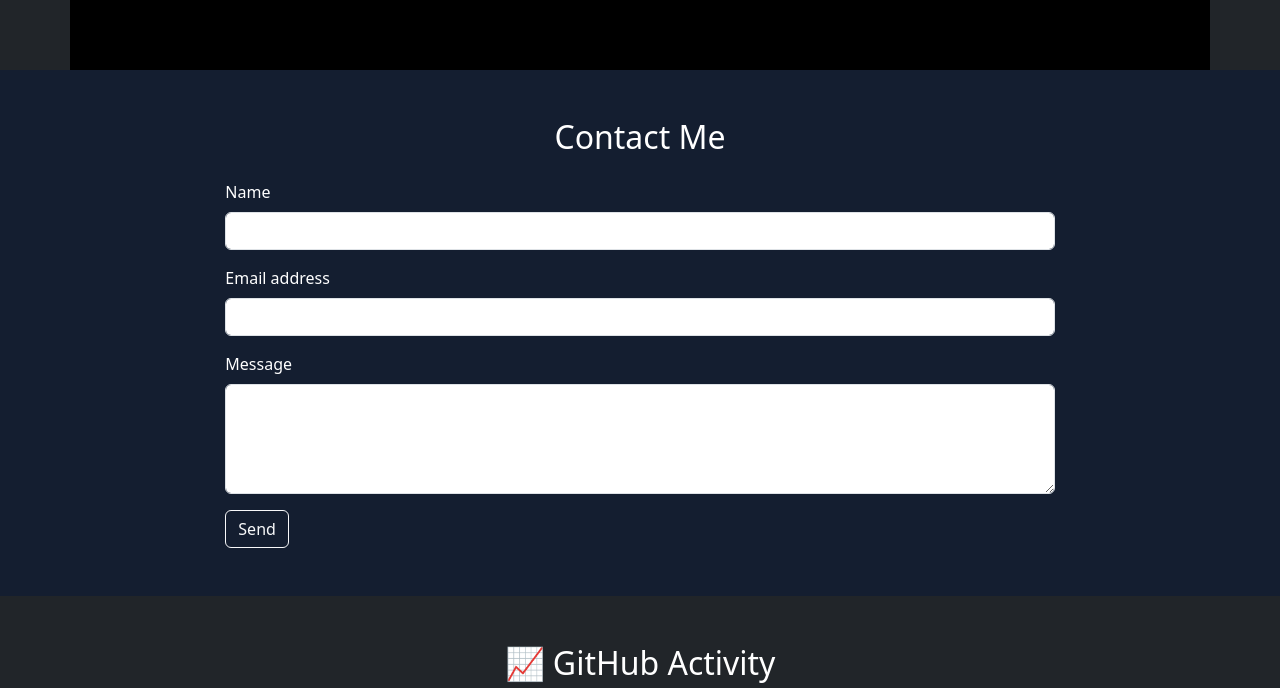
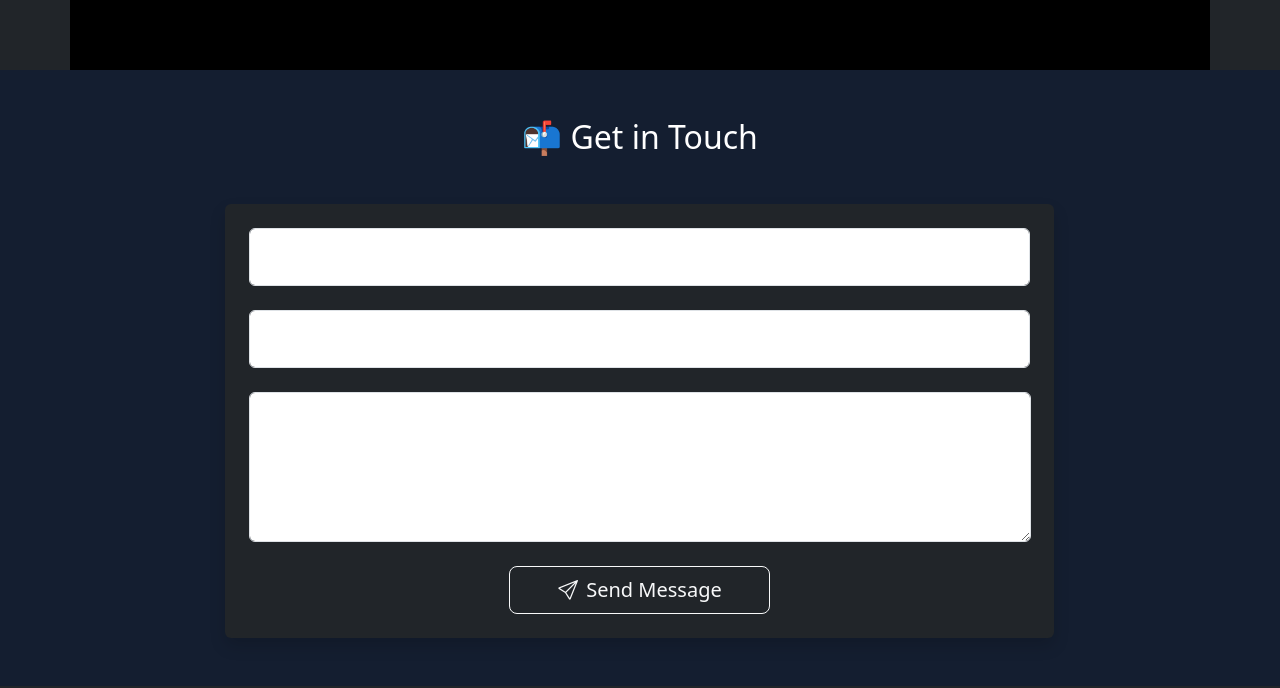
Before and after one commit to 01Prathamesh/Portfolio, a React (Create React App) app: page / in a window 1280 px wide. Shown: the part 1486-2174 px from the top of the page. Built offline with nearby package versions, Linux system fonts and the light colour scheme.

Commit message:
Fix: Enhance Contact section with floating labels, icons, and modern card UI

```diff
--- a/src/App.js
+++ b/src/App.js
@@ -217,29 +217,34 @@ function App() {
 
       {/* Contact Section */}
       <section id="contact" className="container-fluid py-5" style={sectionStyle("#141e30", "#d0eaff")}>
-        <h2 className="text-center mb-4 animate__animated animate__fadeInDown">Contact Me</h2>
+        <h2 className="text-center mb-5 animate__animated animate__fadeInDown">📬 Get in Touch</h2>
         <div className="row justify-content-center">
           <div className="col-md-8">
+            <div className={`p-4 rounded shadow ${darkMode ? "bg-dark text-white" : "bg-white text-dark"}`} data-aos="zoom-in">
               <form
                 action="mailto:prathameshkasar.work@gmail.com"
                 method="POST"
                 encType="text/plain"
-              className="animate__animated animate__fadeInUp"
               >
-              <div className="mb-3">
-                <label htmlFor="name" className="form-label">Name</label>
-                <input type="text" className="form-control" id="name" name="Name" required />
+                <div className="form-floating mb-4">
+                  <input type="text" className="form-control" id="name" name="Name" placeholder="Your Name" required />
+                  <label htmlFor="name"><i className="bi bi-person-fill me-2"></i>Name</label>
                 </div>
-              <div className="mb-3">
-                <label htmlFor="email" className="form-label">Email address</label>
-                <input type="email" className="form-control" id="email" name="Email" required />
+                <div className="form-floating mb-4">
+                  <input type="email" className="form-control" id="email" name="Email" placeholder="name@example.com" required />
+                  <label htmlFor="email"><i className="bi bi-envelope-fill me-2"></i>Email address</label>
                 </div>
-              <div className="mb-3">
-                <label htmlFor="message" className="form-label">Message</label>
-                <textarea className="form-control" id="message" name="Message" rows="4" required></textarea>
+                <div className="form-floating mb-4">
+                  <textarea className="form-control" placeholder="Leave a message here" id="message" name="Message" style={{ height: '150px' }} required></textarea>
+                  <label htmlFor="message"><i className="bi bi-chat-text-fill me-2"></i>Your Message</label>
                 </div>
-              <button type="submit" className={`btn btn-outline-${darkMode ? 'light' : 'dark'}`}>Send</button>
+                <div className="text-center">
+                  <button type="submit" className={`btn btn-lg btn-outline-${darkMode ? 'light' : 'dark'} px-5`}>
+                    <i className="bi bi-send me-2"></i>Send Message
+                  </button>
+                </div>
               </form>
+            </div>
           </div>
         </div>
       </section>
```
Lines whose indentation alone changed are shown as unchanged.
